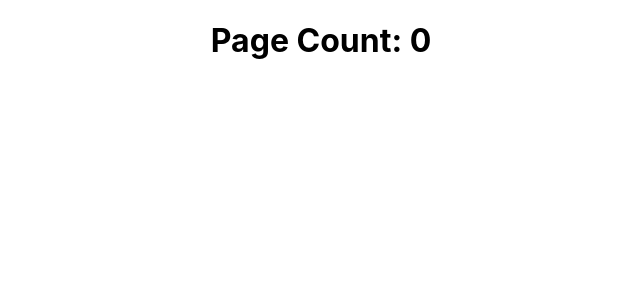
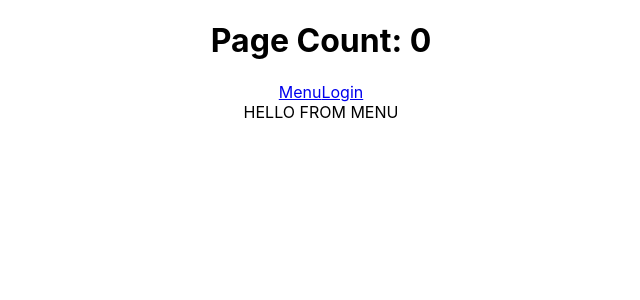
Before and after one commit to Conrad-E-Code/Burger-Shop, a React (Create React App) app in the folder client/: page /menu in a window 1280 px wide. Shown: the top 300 px of the page, without its empty margins (319-959 px from the left). Built offline with nearby package versions, Linux system fonts and the light colour scheme; no server answers.

Commit message:
Implemented client side routing using react-router-dom,created NavBar, setup menu and login routes.

```diff
--- a/client/package.json
+++ b/client/package.json
@@ -9,6 +9,7 @@
     "@testing-library/user-event": "^13.5.0",
     "react": "^18.2.0",
     "react-dom": "^18.2.0",
+    "react-router-dom": "^6.6.1",
     "react-scripts": "5.0.1",
     "web-vitals": "^2.1.4"
   },
--- a/client/src/App.js
+++ b/client/src/App.js
@@ -1,6 +1,10 @@
-import logo from './logo.svg';
+
 import './App.css';
 import { useState, useEffect } from "react";
+import { Routes, Route, Link,} from "react-router-dom"
+import NavBar from "./NavBar"
+import Menu from "./Menu"
+
 
 function App() {
   const [count, setCount] = useState(0);
@@ -14,6 +18,10 @@ function App() {
   return (
     <div className="App">
       <h1>Page Count: {count}</h1>
+      <NavBar/>
+      <Routes>
+        <Route element={<Menu/>} path="/menu"></Route>
+      </Routes>
     </div>
   );
 }
--- /dev/null
+++ b/client/src/Menu.js
@@ -0,0 +1,11 @@
+function Menu(props){
+    //WE NEED TO FETCH THE MENU AND RENDER THE ITEMS
+
+    return(
+    <div className="menu">
+        HELLO FROM MENU
+    </div>
+    )
+}
+
+export default Menu
--- /dev/null
+++ b/client/src/NavBar.js
@@ -0,0 +1,14 @@
+import {NavLink} from 'react-router-dom'
+
+function NavBar(props) {
+
+return(
+    <nav className="nav">
+        <NavLink to="/menu">Menu</NavLink>
+        <NavLink to="/login">Login</NavLink>
+        {/* <NavLink to="/order">Order Now!</NavLink> */}
+        {/* <NavLink to="/status">Check Order Status!</NavLink> */}
+        {/* <NavLink to="/deals">Deals!</NavLink> */}
+    </nav>)
+}
+export default NavBar
--- a/client/src/index.js
+++ b/client/src/index.js
@@ -3,11 +3,13 @@ import ReactDOM from 'react-dom/client';
 import './index.css';
 import App from './App';
 import reportWebVitals from './reportWebVitals';
-
+import { BrowserRouter as Router } from "react-router-dom"
 const root = ReactDOM.createRoot(document.getElementById('root'));
 root.render(
   <React.StrictMode>
+    <Router>
     <App />
+    </Router>
   </React.StrictMode>
 );
 
```
Also changed, not shown: client/src/LoginForm.js (added, +15 -0 lines), 1 other file (tests, documents, lock files or other folders).
